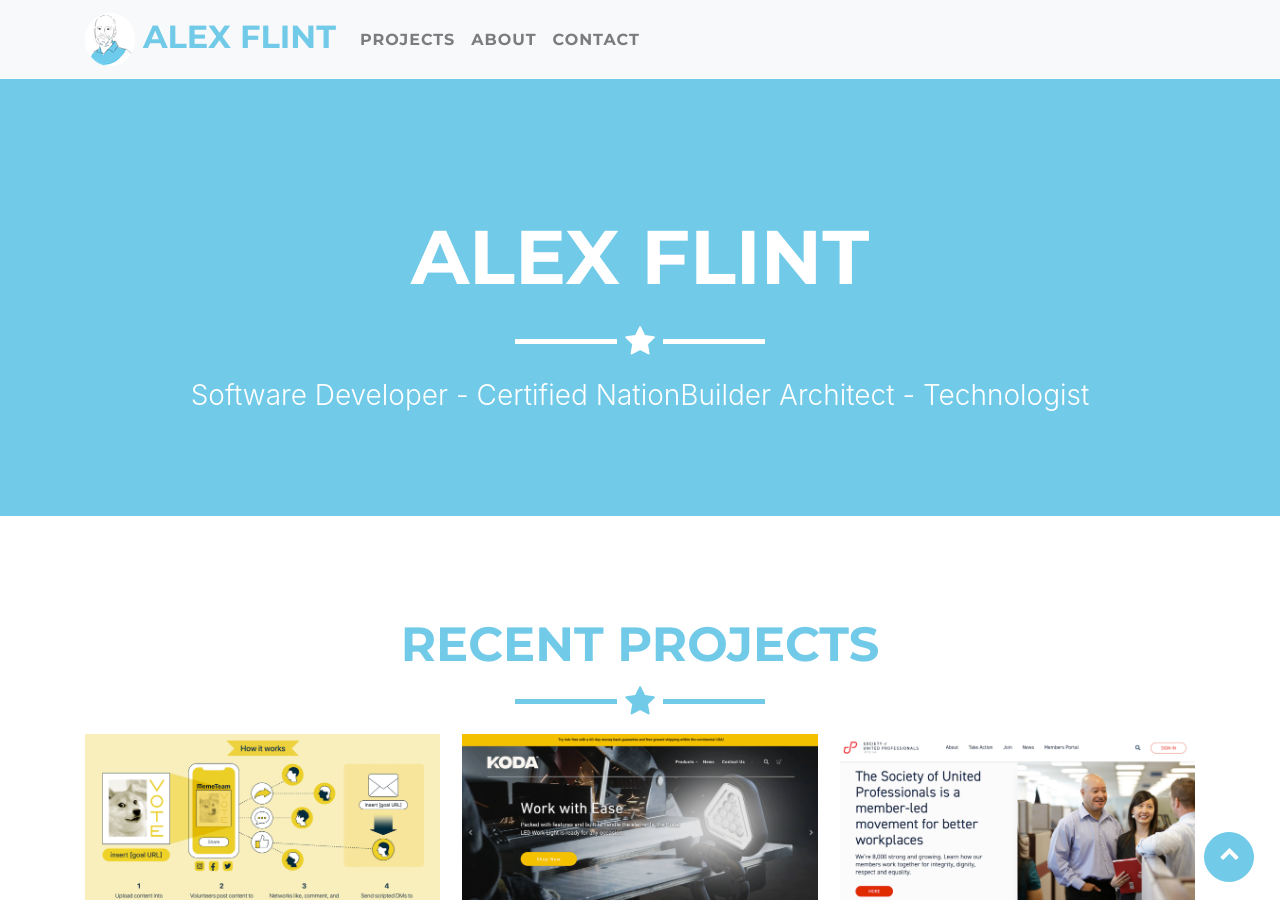
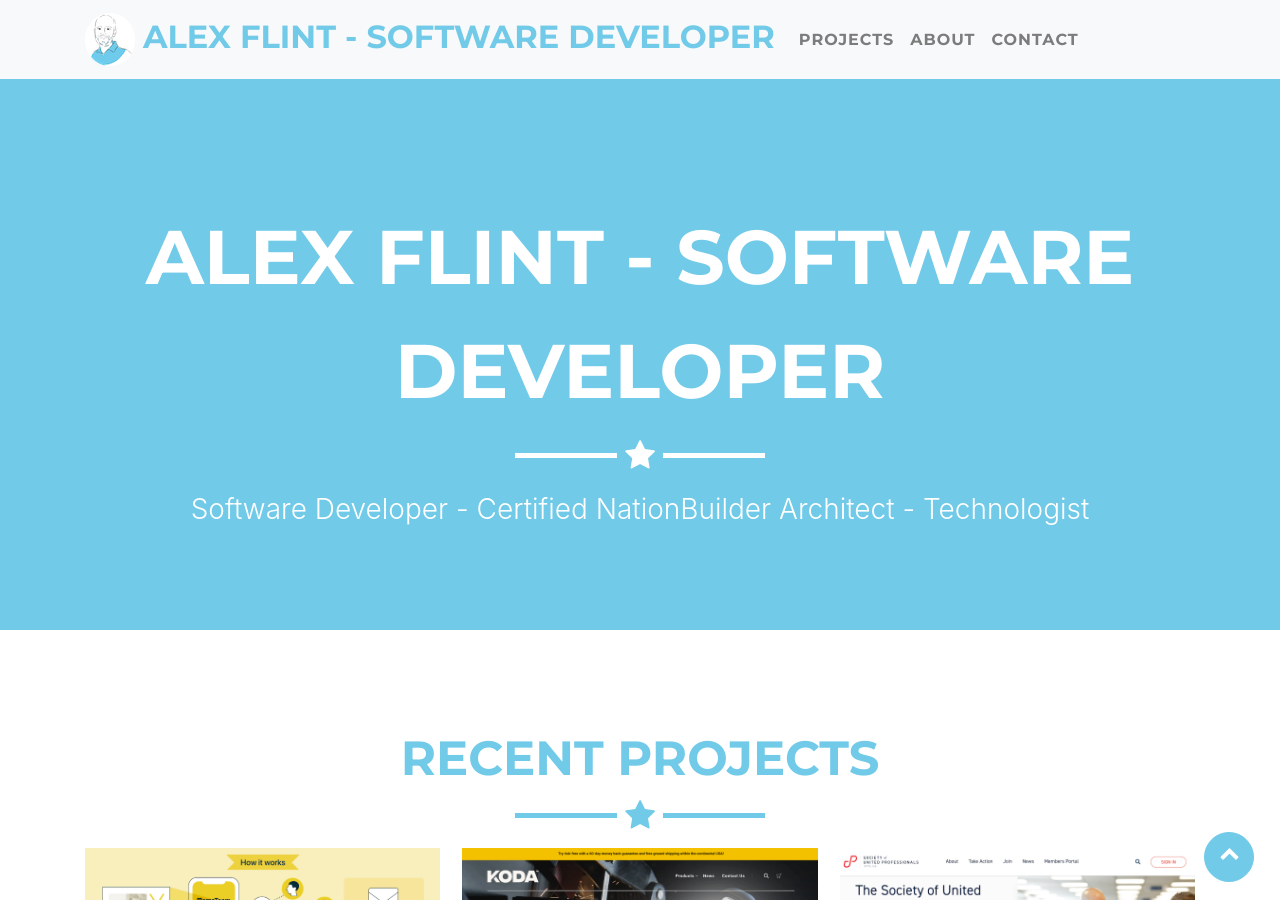
Before and after one commit to acflint/acflint.github.io, a Jekyll site: the page built from _posts/2014-07-18-project-1.markdown, in a window 1280 px wide and 900 px high. Built offline with Jekyll 4.4.1, drawn with Linux system fonts in a browser that asks for light colours; some of the changed lines change nothing that is shown.

Commit message:
updating config

```diff
--- a/_config.yml
+++ b/_config.yml
@@ -1,10 +1,10 @@
 # Site settings
-title: Alex Flint
+title: Alex Flint - Software Developer
 email: me@alexf.ca
 formspree_code: xdopgrja
-url: https://github.com/jeromelachaud/freelancer-theme
-description: "Write an awesome description for your new site here. You can edit this line in _config.yml. It will appear in your document head meta (for Google search results) and in your feed.xml site description."
-keywords: "your keywords, separated by commas"
+url: https://alexf.ca
+description: "I am a software developer specializing in Ruby on Rails, NationBuilder and Shopify."
+keywords: "software developer, nationbuilder, shopify, ruby on rails"
 skills: "Software Developer - Certified NationBuilder Architect - Technologist"
 meta_author: Alex Flint
 
@@ -40,15 +40,13 @@
 
 # Social networks usernames (many more available: google-plus, flickr, dribbble, pinterest, instagram, tumblr, linkedin, etc.)
 social:
-  - title: nationbuilder
-    url: https://nationbuilder.com/alexflint
-  - title: github
-    url: http://github.com/acflint
+  - title:
+    url:
 
 # Postal address (add as many lines as necessary)
 address:
-  - line: Vancouver Island
-  - line: British Columbia
+  - line:
+  - line:
 
 # Credits content
 credits: 'I support open source software, like this theme created by <a class="text-dark" href="http://startbootstrap.com">Start Bootstrap</a>.'
```
